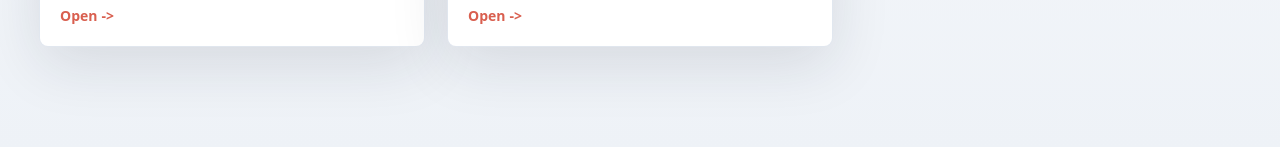
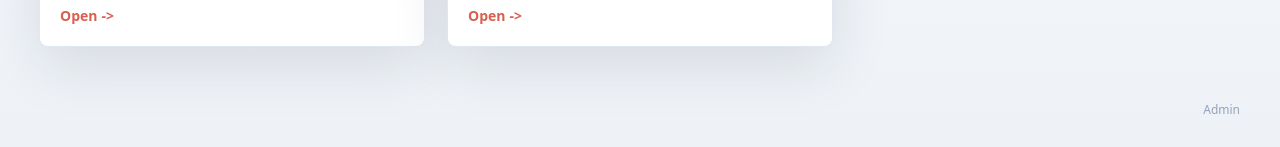
Before and after one commit to Hawk2323/portfolio-hub, a Next.js app: page / in a window 1280 px wide. Shown: the part 650-797 px from the top of the page. Built offline with nearby package versions, Linux system fonts and the light colour scheme.

Commit message:
Add admin footer link

```diff
--- a/app/page.tsx
+++ b/app/page.tsx
@@ -15,6 +15,12 @@ export default async function Home() {
       </header>
 
       <ProjectGrid sections={sections} projects={projects} />
+
+      <footer className="mt-auto flex justify-end pt-8">
+        <a className="text-xs font-medium text-slate-400 transition hover:text-slate-600" href="/admin">
+          Admin
+        </a>
+      </footer>
     </main>
   );
 }
```
